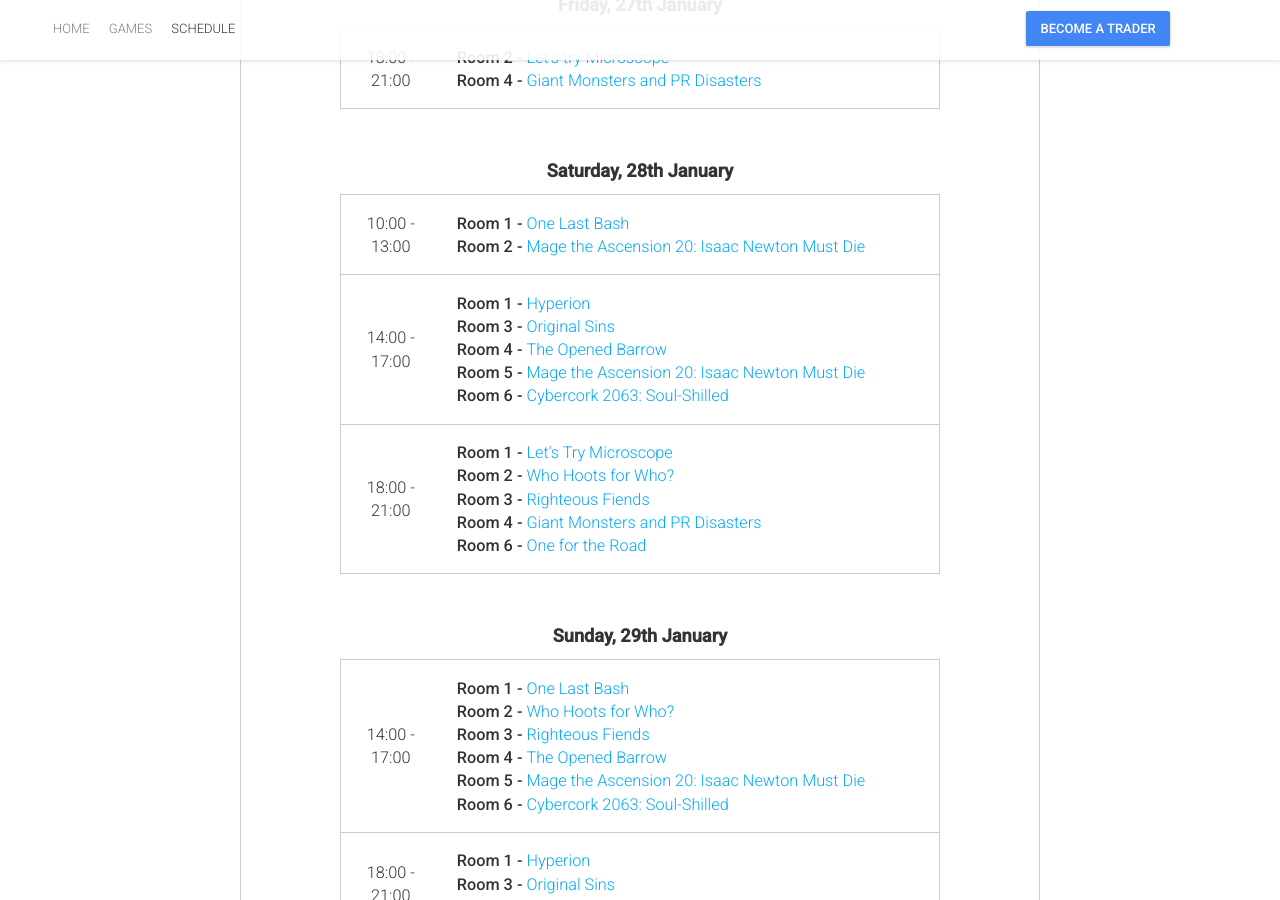
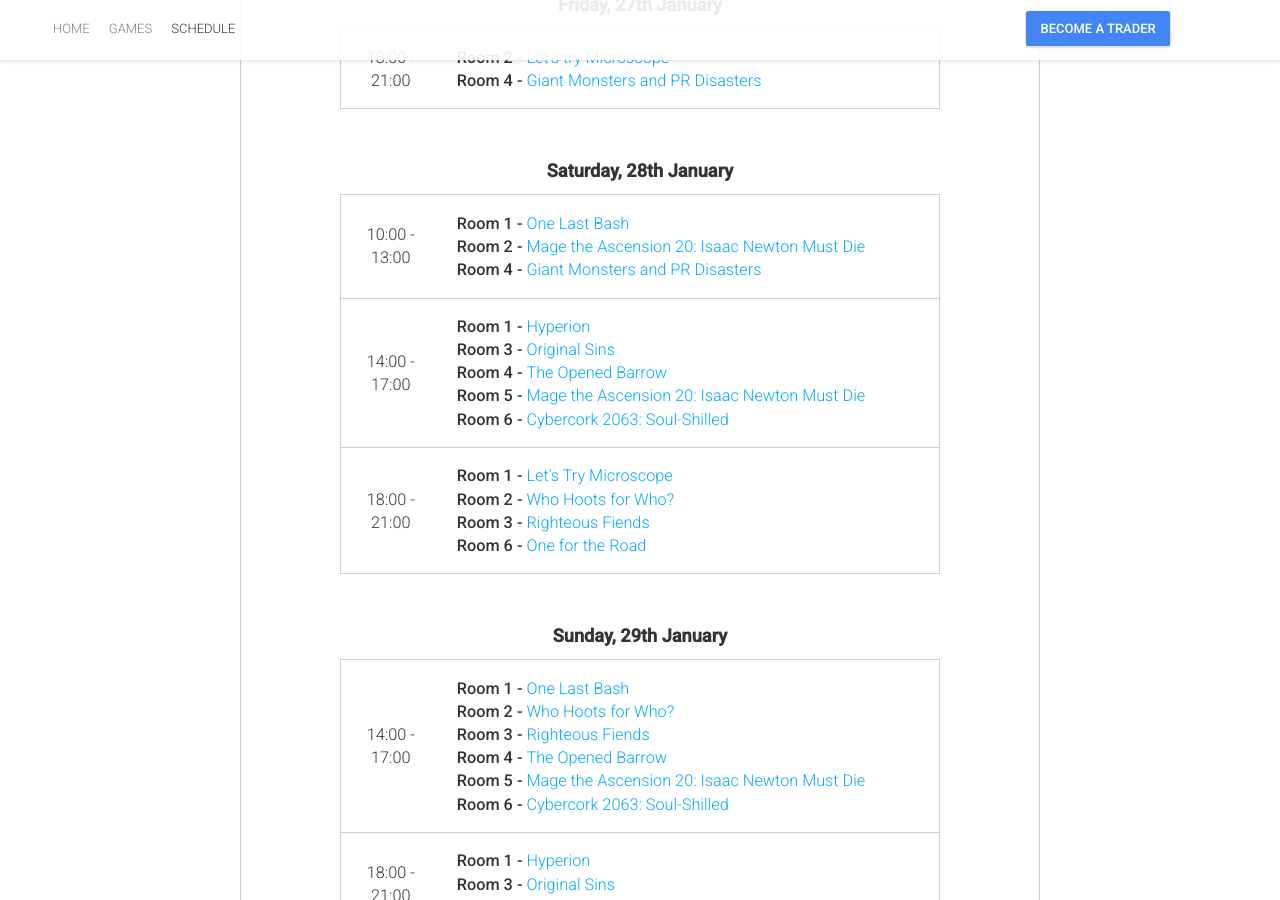
Before and after one commit to gregoriousTechorious/warpcon.ie, a Jekyll site: the page built from schedule.html, in a window 1280 px wide and 900 px high, scrolled down 705 px. Built offline with Jekyll 4.4.1, drawn with Linux system fonts in a browser that asks for light colours; nearby versions of some CDN libraries.

Commit message:
updated schedule

```diff
--- a/schedule.html
+++ b/schedule.html
@@ -50,6 +50,10 @@ image: hero.jpg
                             <li>
                                 <b>Room 2 - </b><a href="/games/mage-the-ascension-20">Mage the Ascension 20: Isaac Newton Must Die</a>
                             </li>
+                            <li>
+                                <b>Room 4 - </b><a href="/games/giant-monsters-and-pr-disasters">Giant Monsters and PR Disasters</a>
+                            </li>
+
                         </ul>
                     </td>
                 </tr>
@@ -90,10 +94,7 @@ image: hero.jpg
                             <li>
                                 <b>Room 3 - </b><a href="/games/righteous-fiends">Righteous Fiends</a>
                             </li>
-                            <li>
-                                <b>Room 4 - </b><a href="/games/giant-monsters-and-pr-disasters">Giant Monsters and PR Disasters</a>
-                            </li>
-                            <li>
+                           <li>
                                 <b>Room 6 - </b><a href="/games/one-for-the-road">One for the Road</a>
                             </li>
                         </ul>
```
